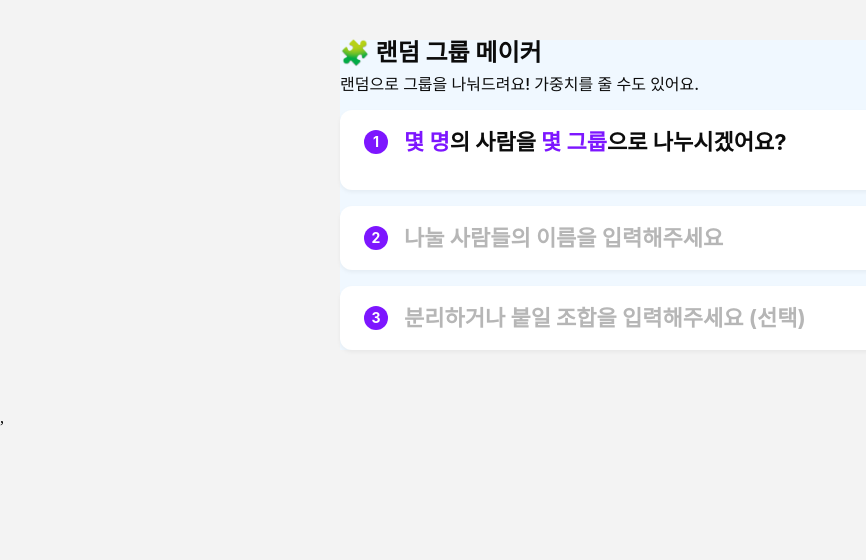
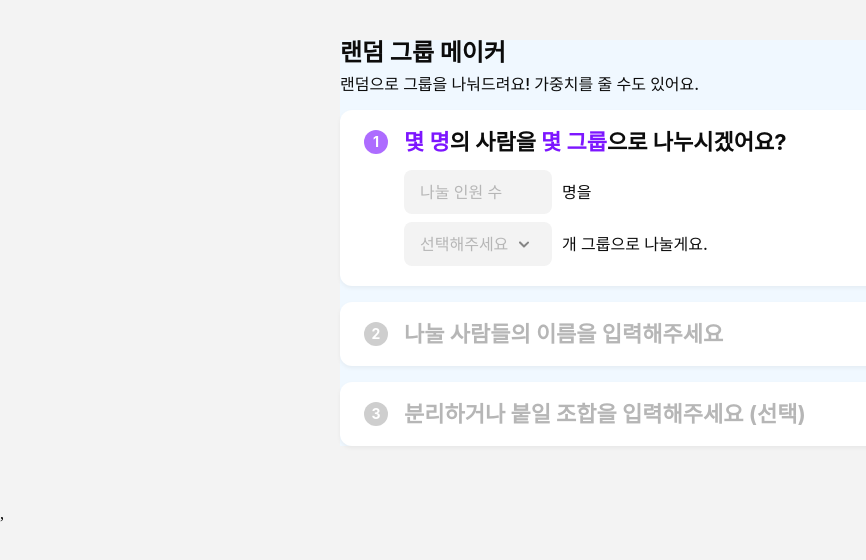
Before and after one commit to chloe-and-the-fox/random-group-divider, a React (Vite) app: page / in a window 1280 px wide. Shown: the top 560 px of the page, without its empty margins (0-866 px from the left). Built offline with nearby package versions, Linux system fonts and the light colour scheme; a web font is replaced by a local one.

Commit message:
feat: create config-step basic logics

```diff
--- a/src/design-components/Section/Section.style.ts
+++ b/src/design-components/Section/Section.style.ts
@@ -3,7 +3,7 @@ import { styled } from "styled-components";
 const ANIMATION_DURATION = 0.3;
 
 export const Container = styled.section`
-  width: 100%;
+  max-width: 100%;
   padding: 20px 24px;
 
   border-radius: 12px;
@@ -18,12 +18,16 @@ export const Container = styled.section`
   * {
     transition: all ${ANIMATION_DURATION * 2}s ease-in-out;
   }
+
+  ${({ theme }) => theme.typography.Body1};
+  color: ${({ theme }) => theme.color.Black};
 `;
 
 export const Leading = styled.div<{
   $disabled: boolean;
 }>`
-  > * {
+  > *,
+  span {
     background-color: ${({ $disabled, theme }) =>
       $disabled ? theme.color.Gray200 : theme.color.Purple400};
   }
--- a/src/design-components/Section/Section.tsx
+++ b/src/design-components/Section/Section.tsx
@@ -1,4 +1,4 @@
-import { ReactNode, useRef, useState } from "react";
+import { ReactNode, useEffect, useRef, useState } from "react";
 
 import * as S from "./Section.style";
 
@@ -20,7 +20,15 @@ export const Section = ({
   disabled = false,
 }: SectionProps) => {
   const contentRef = useRef<HTMLDivElement>(null);
-  const contentHeight = contentRef.current?.scrollHeight || 0;
+  const [contentHeight, setContentHeight] = useState<number>(0);
+
+  useEffect(() => {
+    if (!contentRef || !contentRef.current) {
+      return;
+    }
+    setContentHeight(contentRef.current.scrollHeight);
+    // console.log(title, disabled);
+  }, []);
 
   return (
     <S.Container>
--- a/src/main.tsx
+++ b/src/main.tsx
@@ -1,4 +1,4 @@
-import React from "react";
+// import React from "react";
 import ReactDOM from "react-dom/client";
 
 import { ThemeProvider } from "styled-components";
@@ -7,10 +7,10 @@ import { GlobalStyle, theme } from "@styles";
 import App from "./App.tsx";
 
 ReactDOM.createRoot(document.getElementById("root") as HTMLElement).render(
-  <React.StrictMode>
-    <ThemeProvider theme={theme}>
-      <GlobalStyle />
-      <App />
-    </ThemeProvider>
-  </React.StrictMode>,
+  // <React.StrictMode>
+  <ThemeProvider theme={theme}>
+    <GlobalStyle />
+    <App />
+  </ThemeProvider>
+  // </React.StrictMode>,
 );
--- a/src/pages/Main/MainPage.tsx
+++ b/src/pages/Main/MainPage.tsx
@@ -14,7 +14,7 @@ export const MainPage = () => {
   }
   return (
     <Page
-      title={"🧩 랜덤 그룹 메이커"}
+      title={"랜덤 그룹 메이커"}
       subTitle={"랜덤으로 그룹을 나눠드려요! 가중치를 줄 수도 있어요."}
     >
       <S.SectionList>
--- /dev/null
+++ b/src/pages/Main/components/ConfigStep/ConfigStep.style.ts
@@ -0,0 +1,3 @@
+import { styled } from "styled-components";
+
+export const Wrapper = styled.div``;
--- a/src/pages/Main/components/ConfigStep/ConfigStep.tsx
+++ b/src/pages/Main/components/ConfigStep/ConfigStep.tsx
@@ -1,4 +1,11 @@
-import { Step } from "@pages/Main/mainPage.type";
+import { useState } from "react";
+
+import { Step } from "@providers/useStep";
+
+import { Input } from "@components/Input";
+import { Dropdown, DropdownOption } from "@components/Dropdown";
+
+import { Column, Row } from "@design-components/Layout";
 
 const ConfigStepTitle = () => {
   return (
@@ -9,7 +16,72 @@ const ConfigStepTitle = () => {
 };
 
 const ConfigStepContent = () => {
-  return <></>;
+  const [memberCount, setMemberCount] = useState<number>(0);
+  const optionsList: DropdownOption[] = DEFAULT_OPTIONS.filter((_, idx) => {
+    return memberCount - 1 > idx;
+  });
+
+  const [groupCount, setGroupCount] = useState<number>(0);
+  const [customGroupCount, setCustomGroupCount] = useState<number>(0);
+
+  const handleMemberCountChange = (input: string) => {
+    const value = Number(input);
+    if (Number.isNaN(value)) {
+      return;
+    }
+    setMemberCount(value);
+  };
+
+  const handleGroupCountChange = (input: string | number) => {
+    const value = Number(input);
+    if (Number.isNaN(value)) {
+      return;
+    }
+    setGroupCount(value);
+  };
+
+  const handleCustomGroupCountChange = (input: string) => {
+    const value = Number(input);
+    if (Number.isNaN(value)) {
+      return;
+    }
+    setCustomGroupCount(value);
+  };
+
+  return (
+    <Column $alignItems="flex-start" $gap="8px">
+      <Row $justifyContent="flex-start" $alignItems="center" $gap="10px">
+        <Input
+          type={"number"}
+          value={memberCount || ""}
+          min={2}
+          onChange={handleMemberCountChange}
+          placeholder="나눌 인원 수"
+        />
+        명을
+      </Row>
+      <Row $justifyContent="flex-start" $alignItems="center" $gap="10px">
+        <Dropdown
+          placeholder="선택해주세요"
+          value={groupCount || ""}
+          options={optionsList}
+          onChange={handleGroupCountChange}
+          disabled={memberCount === 0}
+        />
+        {groupCount === -1 ? (
+          <Input
+            type={"number"}
+            value={customGroupCount || ""}
+            onChange={handleCustomGroupCountChange}
+            placeholder="나눌 팀 수"
+            min={6}
+            max={memberCount}
+          />
+        ) : null}
+        개 그룹으로 나눌게요.
+      </Row>
+    </Column>
+  );
 };
 
 export const ConfigStep: Step = {
@@ -19,3 +91,26 @@ export const ConfigStep: Step = {
   disabled: false,
   content: <ConfigStepContent />,
 };
+
+const DEFAULT_OPTIONS: DropdownOption[] = [
+  {
+    label: "2",
+    value: 2,
+  },
+  {
+    label: "3",
+    value: 3,
+  },
+  {
+    label: "4",
+    value: 4,
+  },
+  {
+    label: "5",
+    value: 5,
+  },
+  {
+    label: "직접 입력",
+    value: -1,
+  },
+];
--- a/src/styles/color.ts
+++ b/src/styles/color.ts
@@ -13,3 +13,5 @@ export const ColorToken = {
   Purple500: "#7D16FF",
   Purple400: "#AD6CFF",
 } as const;
+
+export type ColorKeys = keyof typeof ColorToken;
--- a/src/styles/globalStyle.ts
+++ b/src/styles/globalStyle.ts
@@ -16,4 +16,11 @@ export const GlobalStyle = createGlobalStyle`
     height: 100vh;
     background-color: ${({ theme }) => theme.color.Gray050};
   }
+
+  * {
+    box-sizing: border-box;
+    word-break: keep-all;
+    outline-color: ${({ theme }) => theme.core.Primary};
+    accent-color: ${({ theme }) => theme.core.Primary};
+  }
 `;
```
